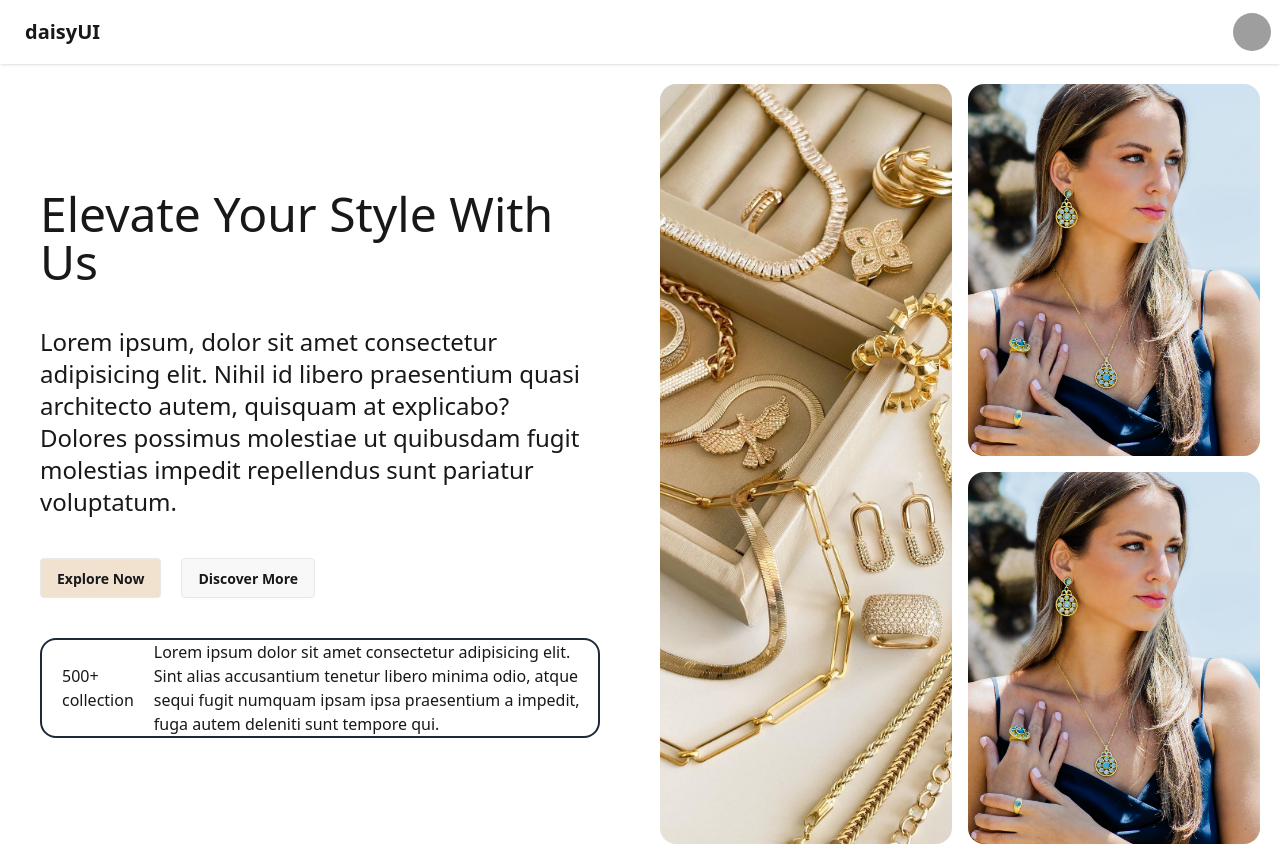
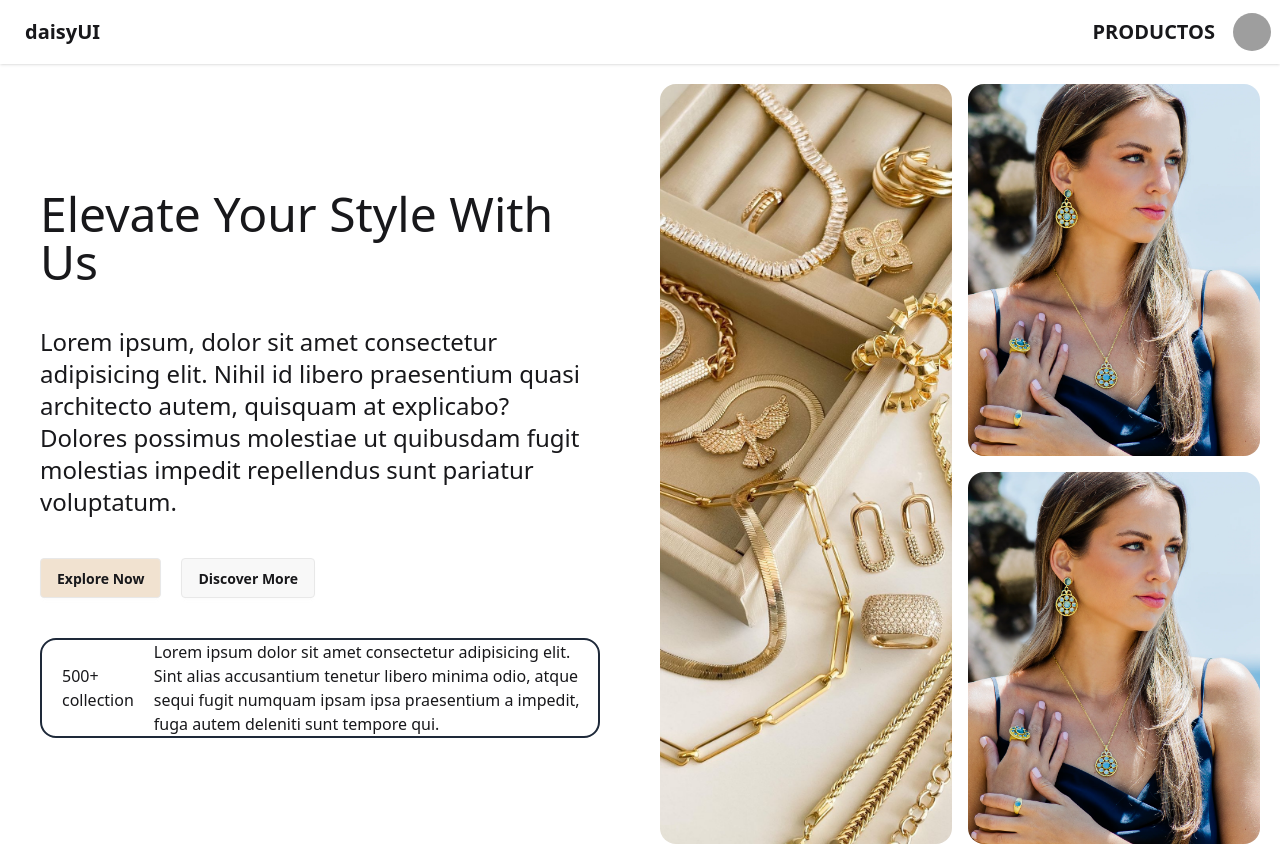
Before and after one commit to Jason-AML/Jewel, a React (Vite) app: page / in a window 1280 px wide. Shown: the top 846 px of the page. Built offline with nearby package versions, Linux system fonts and the light colour scheme; grey boxes are pictures that could not be loaded.

Commit message:
feat: Agregue un link de navegacion para los productos

```diff
--- a/src/structure/Navbar.jsx
+++ b/src/structure/Navbar.jsx
@@ -6,6 +6,11 @@ export const Navbar = () => {
       <div className="flex-1">
         <Link to="/" className="btn btn-ghost text-xl">
           daisyUI
+        </Link>
+      </div>
+      <div>
+        <Link to="/products" className="btn btn-ghost text-xl">
+          PRODUCTOS
         </Link>
       </div>
       <div className="flex gap-2">
```
